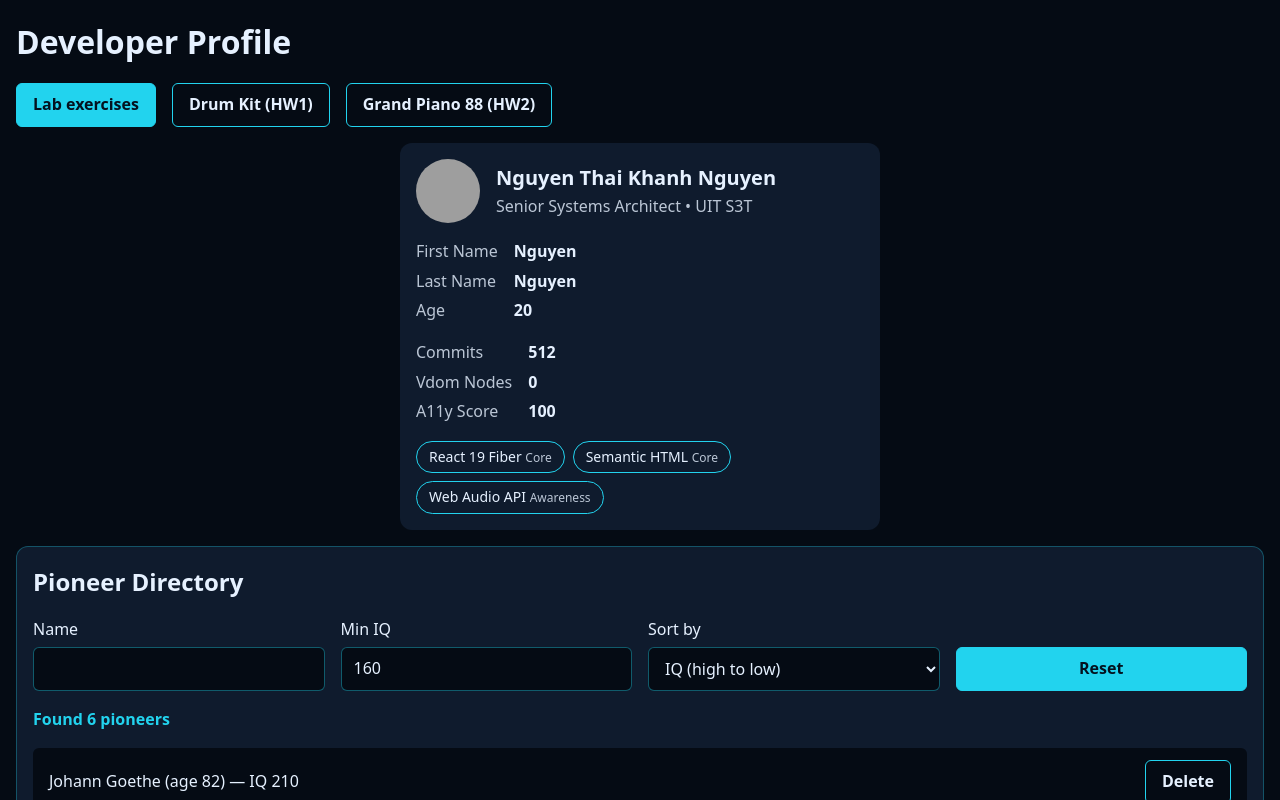
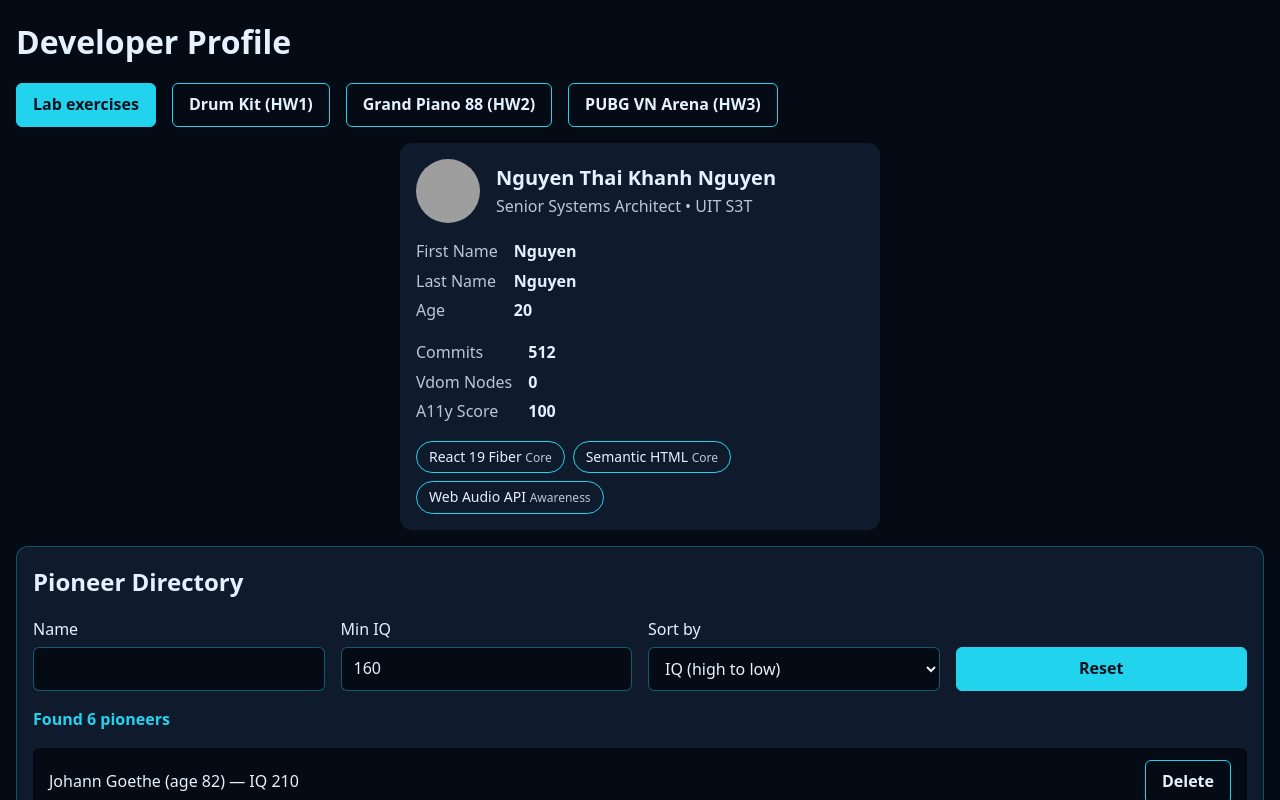
Before and after one commit to nguyenntkpvnm21/24521198_NguyenThaiKhanhNguyen_LAB3, a React (Vite) app: page / in a window 1280 px wide. Shown: the top 800 px of the page. Built offline with nearby package versions, Linux system fonts and the light colour scheme; grey boxes are pictures that could not be loaded.

Commit message:
feat(hw3): mount KraftonPubgVnArena in App as a separate view

```diff
--- a/src/App.jsx
+++ b/src/App.jsx
@@ -4,6 +4,7 @@ import { ScientistDirectory } from './components/ScientistDirectory.jsx';
 import { PubgMatchTelemetry } from './components/PubgMatchTelemetry.jsx';
 import { DrumMachine } from './homeworks/DrumMachine/DrumMachine.jsx';
 import { GrandPiano88 } from './homeworks/GrandPiano88/GrandPiano88.jsx';
+import { KraftonPubgVnArena } from './homeworks/KraftonPubgVnArena/KraftonPubgVnArena.jsx';
 import styles from './App.module.css';
 
 function LabExercises() {
@@ -37,6 +38,13 @@ const VIEWS = [
     title: 'Piano Studio',
     hash: '#piano',
     Content: GrandPiano88,
+  },
+  {
+    id: 'arena',
+    label: 'PUBG VN Arena (HW3)',
+    title: 'PUBG Vietnam Arena',
+    hash: '#arena',
+    Content: KraftonPubgVnArena,
   },
 ];
 
```
